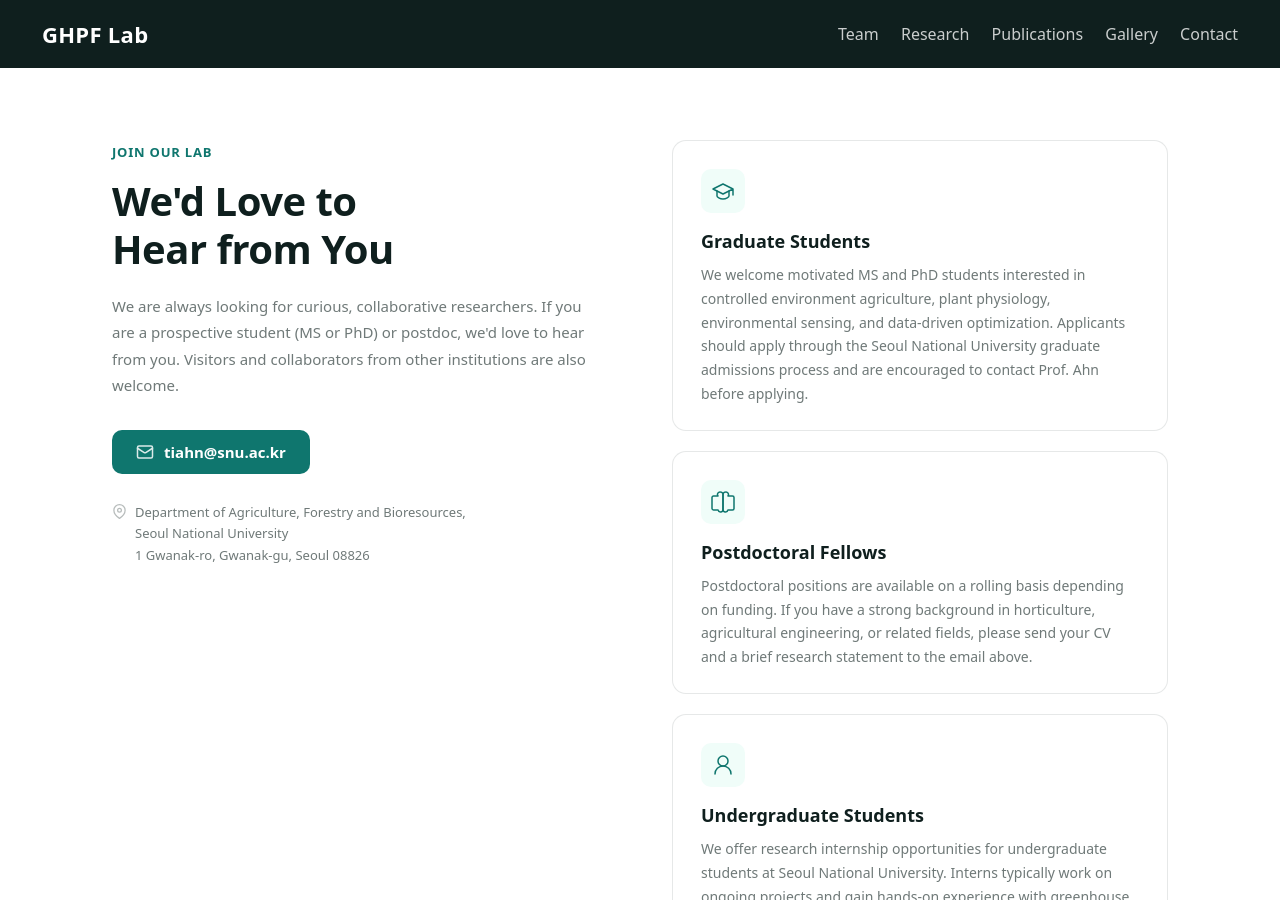
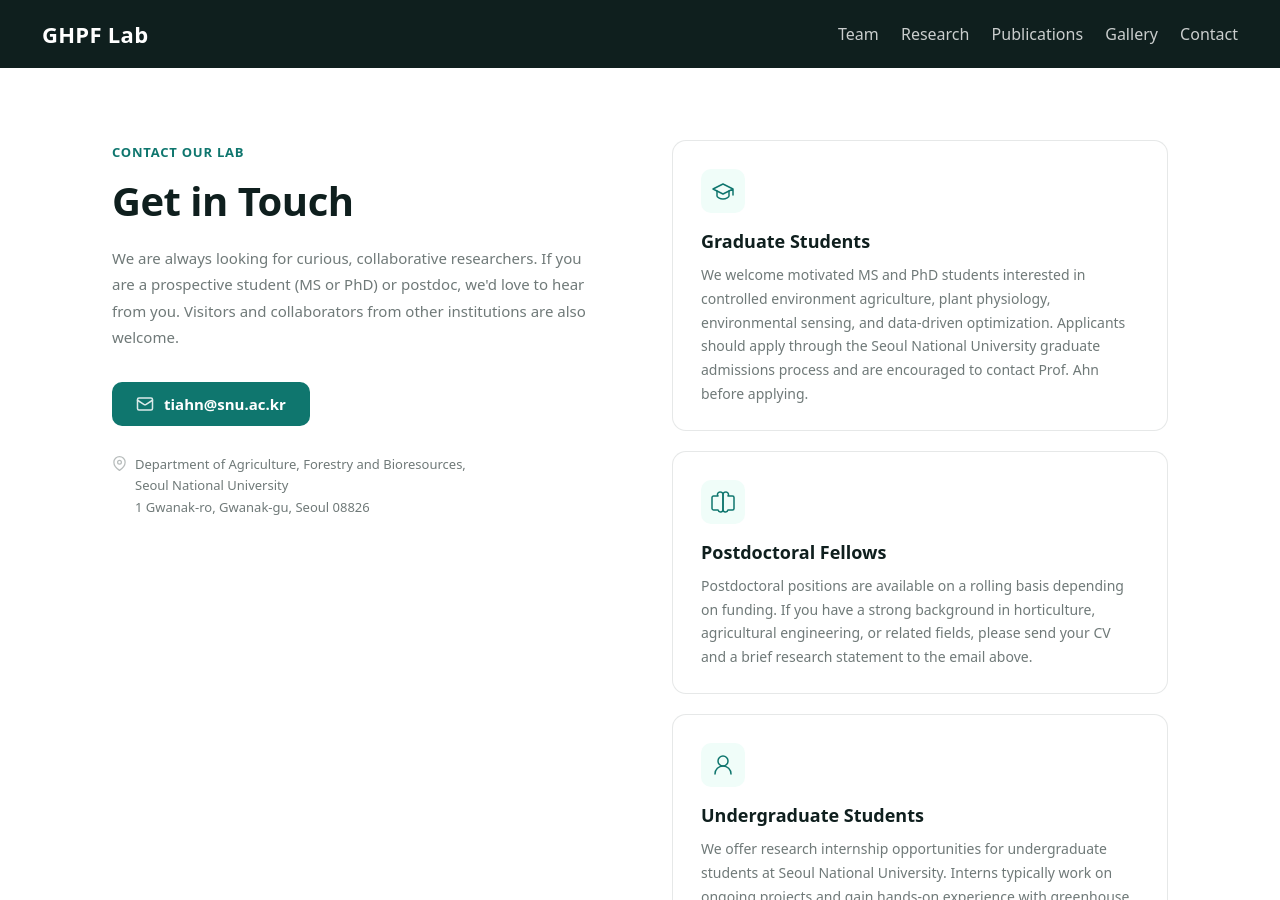
Before and after one commit to evergreendasol/Trial-2-lab-web, a Jekyll site: the page built from contact.md, in a window 1280 px wide and 900 px high. Built offline with Jekyll 4.4.1, drawn with Linux system fonts in a browser that asks for light colours.

Commit message:
Update contact page heading to 'Contact Our Lab'
https://claude.ai/code/session_01TmRjvzfDazRavAh5211o6j

```diff
--- a/contact.md
+++ b/contact.md
@@ -8,8 +8,8 @@ title: Contact
 
     <!-- Left: Contact info (sticky) -->
     <div class="join-info">
-      <span class="join-info__label">Join Our Lab</span>
-      <h1 class="join-info__title">We'd Love to<br>Hear from You</h1>
+      <span class="join-info__label">Contact Our Lab</span>
+      <h1 class="join-info__title">Get in Touch</h1>
       <p class="join-info__desc">
         We are always looking for curious, collaborative researchers.
         If you are a prospective student (MS or PhD) or postdoc, we'd love to hear from you.
```
